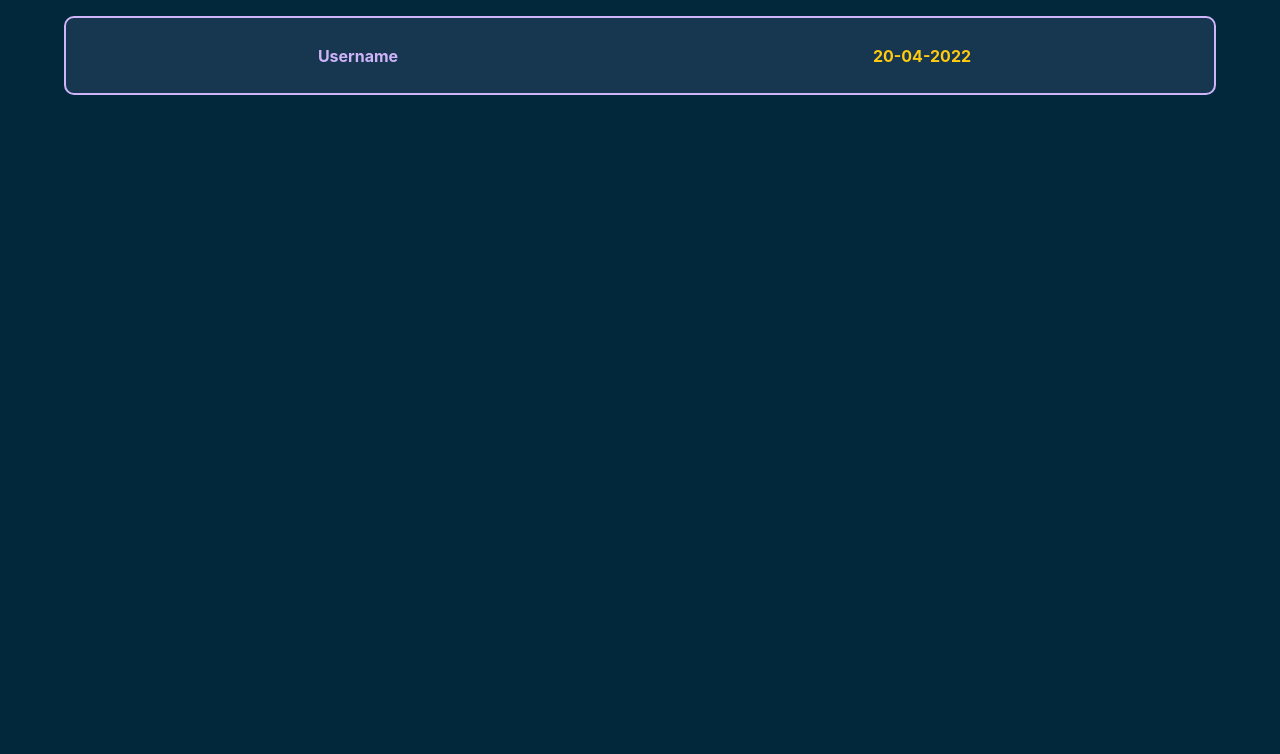
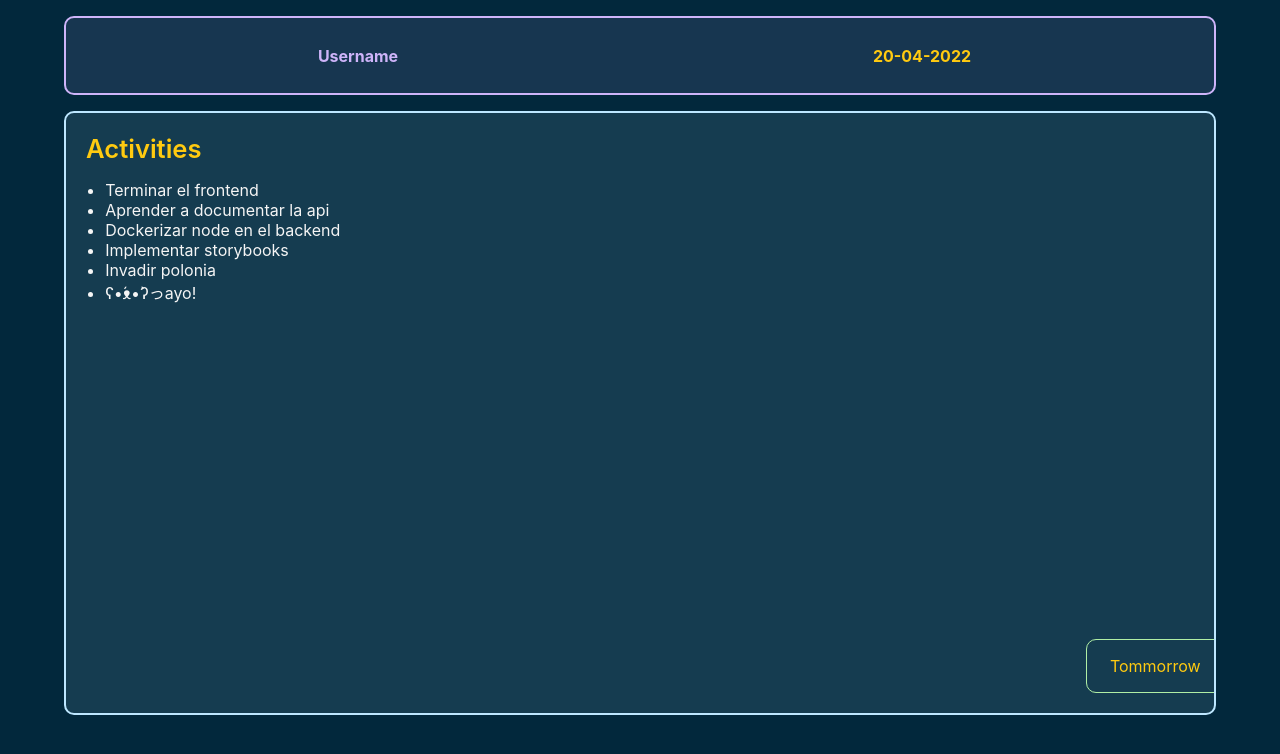
Before and after one commit to alaanescobedo/daily-tasks-app, a React (Vite) app: page /activities in a window 1280 px wide. Shown: the top 754 px of the page. Built offline with nearby package versions, Linux system fonts and the light colour scheme.

Commit message:
Add some routes to the project - root = / - newTask = new-task - activities = activities

```diff
--- a/src/components/Button/Button.tsx
+++ b/src/components/Button/Button.tsx
@@ -1,9 +1,12 @@
+import { NavLink } from 'react-router-dom'
 import styles from './Button.module.css'
 
 export const Button = (): JSX.Element => {
   return (
     <div className={styles.container}>
-      <p className={styles.label}>Add Task</p>
+      <NavLink to='/new-task'>
+        <p className={styles.label}>Add Task</p>
+      </NavLink>
     </div>
   )
 }
--- /dev/null
+++ b/src/components/Card/ActivitiesCard/Activities.module.css
@@ -0,0 +1,40 @@
+.container {
+    height: 55px;
+    background-color: rgb(var(--secondary), var(--opacity-1));
+    border: 2px solid rgb(var(--secondary));
+    border-radius: 10px;
+    padding: 20px;
+    grid-template-columns: 1fr 1fr;
+    justify-items: center;
+    align-content: center;
+    color: rgb(var(--highlight));
+    height: 70vh;
+    display: flex;
+    flex-direction: column;
+    overflow: hidden;
+}
+
+.heading {
+    color: rgb(var(--highlight));
+    font-size: 1.6rem;
+    font-weight: 600;
+}
+
+.list {
+    color: rgb(var(--text));
+    padding-left: 1.2rem;
+    flex: 1;
+}
+
+.date_container {
+    text-align: right;
+    border: 1px solid rgb(var(--tertiary));
+    align-self: flex-end;
+    padding: 1rem 1.4rem;
+    border-radius: 10px;
+    transform: translateX(30px);
+}
+
+.date {
+    color: rgb(var(--highlight));
+}
--- /dev/null
+++ b/src/components/Card/ActivitiesCard/index.tsx
@@ -0,0 +1,20 @@
+import styles from './Activities.module.css'
+
+export const ActivitiesCard = (): JSX.Element => {
+  return (
+    <div className={styles.container}>
+      <h1 className={styles.heading}>Activities</h1>
+      <ul className={styles.list}>
+        <li>Terminar el frontend</li>
+        <li>Aprender a documentar la api</li>
+        <li>Dockerizar node en el backend</li>
+        <li>Implementar storybooks</li>
+        <li>Invadir polonia</li>
+        <li>ʕ•́ᴥ•̀ʔっayo!</li>
+      </ul>
+      <div className={styles.date_container}>
+        <p className={styles.date}>Tommorrow</p>
+      </div>
+    </div>
+  )
+}
--- a/src/components/Card/MainCard/index.tsx
+++ b/src/components/Card/MainCard/index.tsx
@@ -1,10 +1,13 @@
+import { NavLink } from 'react-router-dom'
 import styles from './MainCard.module.css'
 
 export const MainCard = (): JSX.Element => {
   return (
-    <div className={styles.container}>
-      <h4 className={styles.username}>Username</h4>
-      <h4 className={styles.date}>20-04-2022</h4>
-    </div>
+    <NavLink to='/'>
+      <div className={styles.container}>
+        <h4 className={styles.username}>Username</h4>
+        <h4 className={styles.date}>20-04-2022</h4>
+      </div>
+    </NavLink>
   )
 }
--- a/src/components/Card/TaskCard/index.tsx
+++ b/src/components/Card/TaskCard/index.tsx
@@ -1,7 +1,9 @@
+import { NavLink } from 'react-router-dom'
 import styles from './TaskCard.module.css'
 
 export const TaskCard = (): JSX.Element => {
   return (
+    <NavLink to='/activities'>
       <div className={styles.container}>
         <ul className={styles.list}>
           <li>&gt; Practicar Figma</li>
@@ -12,5 +14,6 @@ export const TaskCard = (): JSX.Element => {
           <p>Today</p>
         </div>
       </div>
+    </NavLink>
   )
 }
--- a/src/index.css
+++ b/src/index.css
@@ -3,3 +3,12 @@ html {
     margin: 0;
     font-family: -apple-system, BlinkMacSystemFont, 'Segoe UI', 'Roboto', 'Oxygen', 'Ubuntu', 'Cantarell', 'Fira Sans', 'Droid Sans', 'Helvetica Neue', sans-serif;
 }
+
+a {
+    text-decoration: none;
+}
+
+h1,
+p {
+    margin: 0;
+}
--- a/src/views/Activities.view.tsx
+++ b/src/views/Activities.view.tsx
@@ -1,9 +1,11 @@
 import { MainCard } from '../components'
+import { ActivitiesCard } from '../components/Card/ActivitiesCard'
 
 export const Activities = (): JSX.Element => {
   return (
-    <div>
+    <>
       <MainCard />
-    </div>
+      <ActivitiesCard />
+    </>
   )
 }
```
Lines whose indentation alone changed are shown as unchanged.
